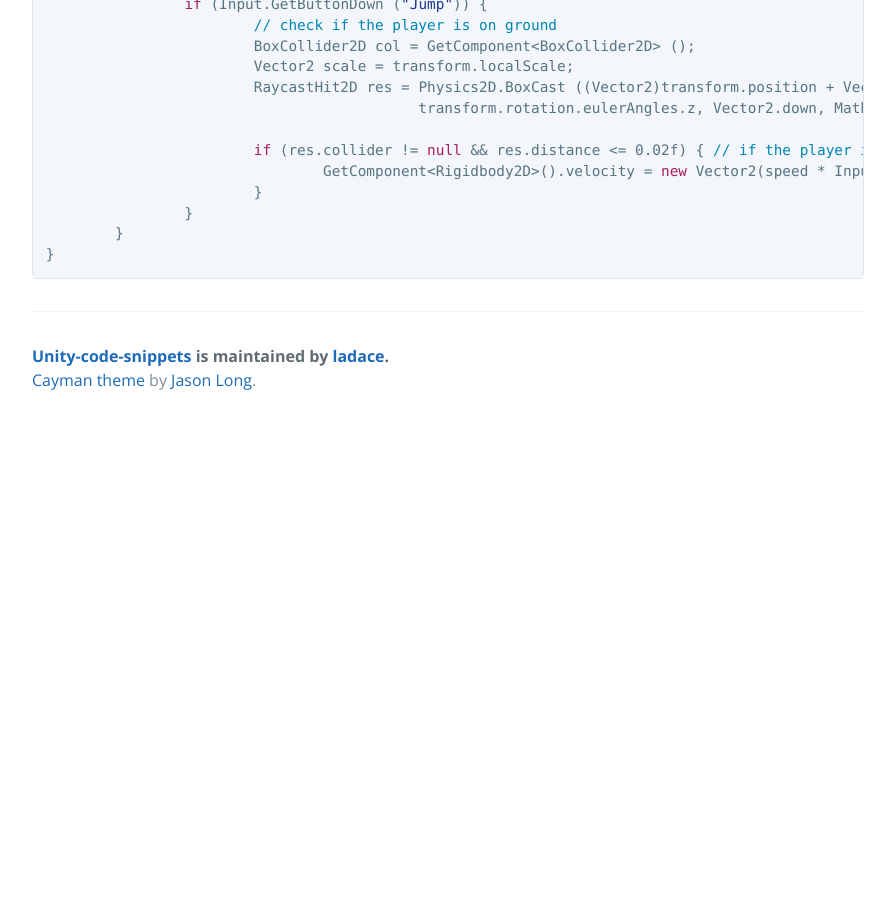
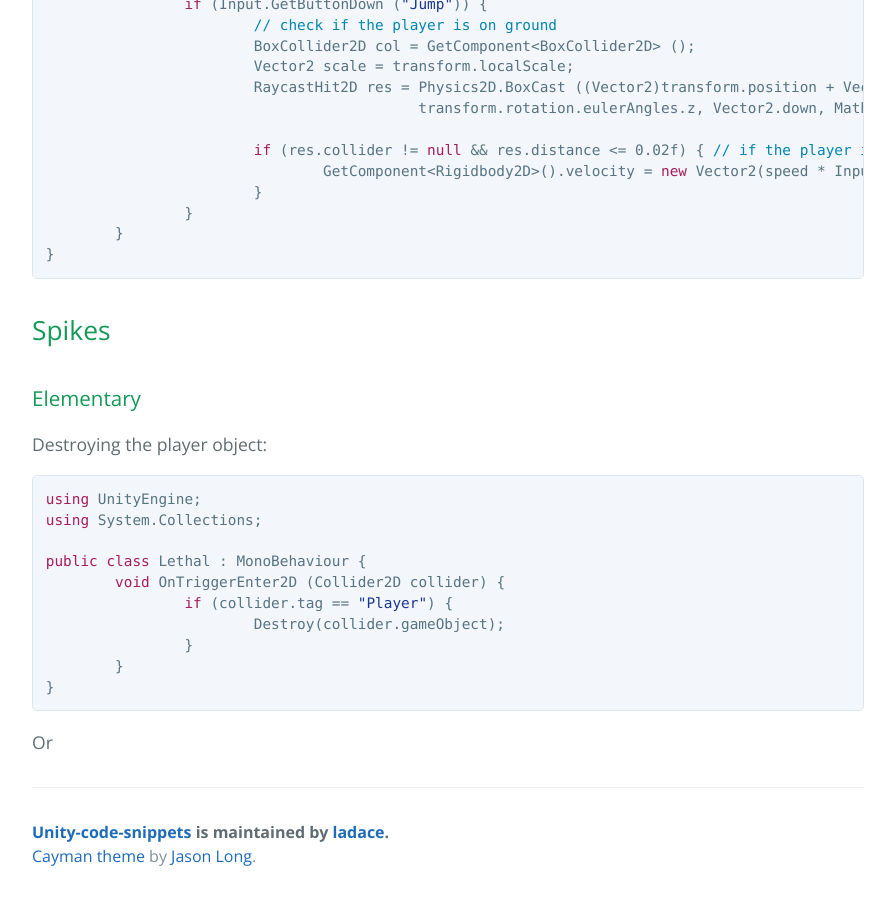
Before and after one commit to ladace/unity-code-snippets, a Jekyll site: the page built from platformer.md, in a window 1280 px wide and 900 px high, scrolled down 1440 px. Shown: the whole window, without its empty margins (192-1087 px from the left). Built offline with Jekyll 4.4.1, drawn with Linux system fonts in a browser that asks for light colours; Markdown is read by kramdown in place of the engine named in the settings; before the commit the page ends 1864 px from its top, so only the background shows below that.

Commit message:
Update platformer.md

````diff
--- a/platformer.md
+++ b/platformer.md
@@ -60,3 +60,24 @@ public class Player : MonoBehaviour {
 	}
 }
 ```
+
+## Spikes
+
+### Elementary
+
+Destroying the player object:
+
+```csharp
+using UnityEngine;
+using System.Collections;
+
+public class Lethal : MonoBehaviour {
+	void OnTriggerEnter2D (Collider2D collider) {
+		if (collider.tag == "Player") {
+			Destroy(collider.gameObject);
+		}
+	}
+}
+```
+
+Or
````
